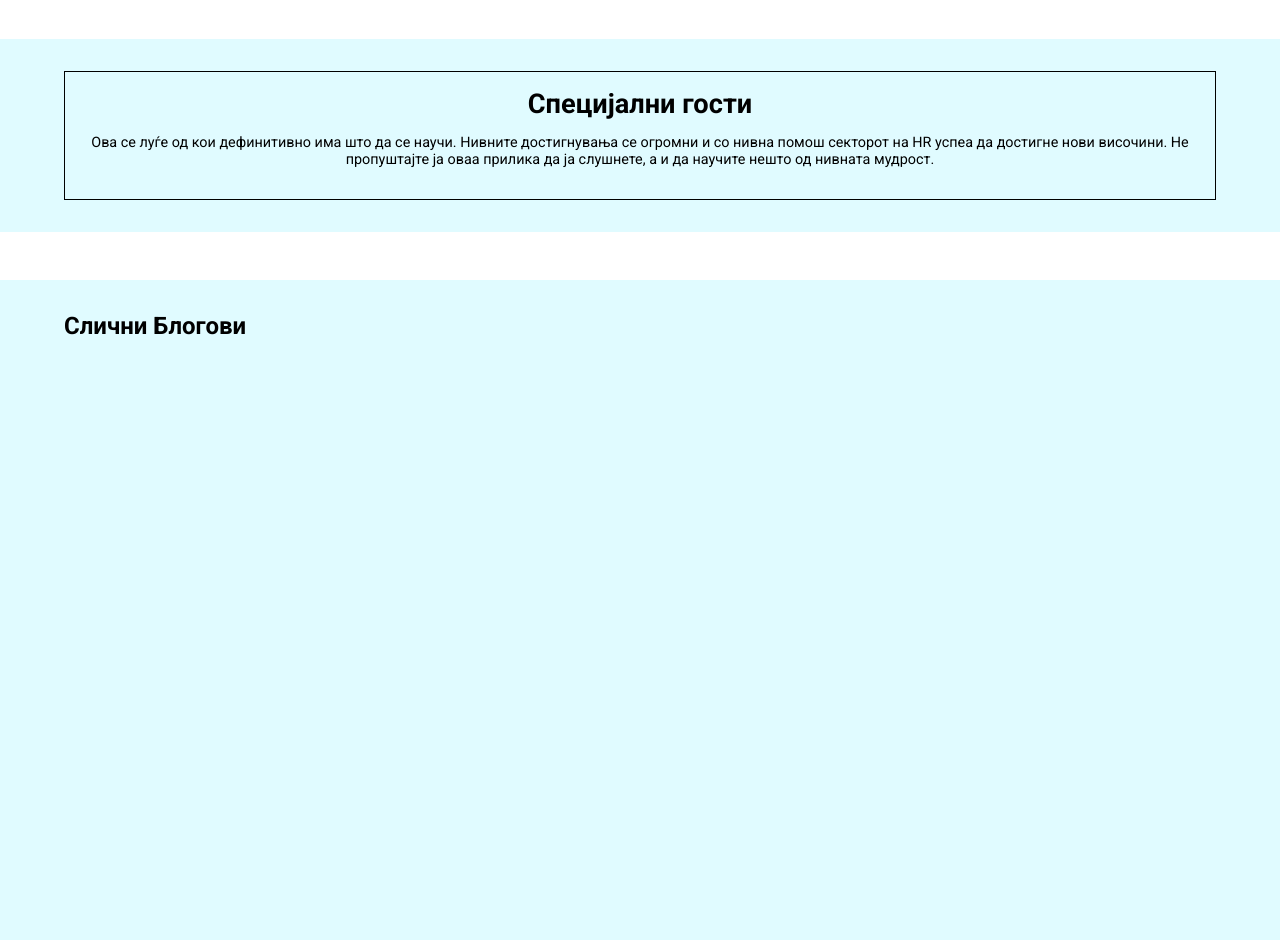
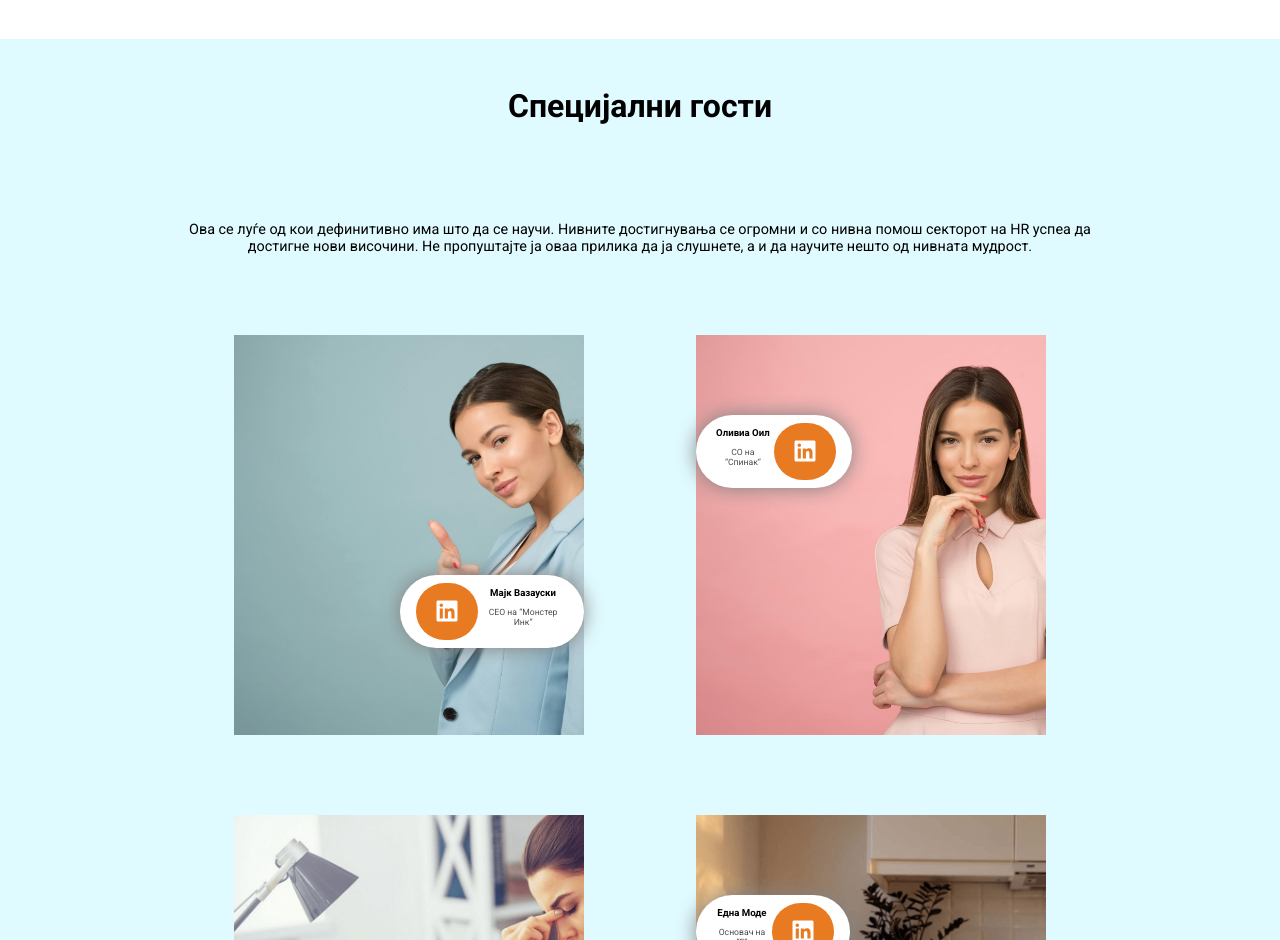
Before and after one commit to Lafazanovski/MHRA, a Next.js app: page /conferencePage in a window 1280 px wide. Shown: the part 1860-2800 px from the top of the page. Built offline with nearby package versions, Linux system fonts and the light colour scheme.

Commit message:
update specialGuest component

```diff
--- a/src/components/specialGuest/specialGuest.css
+++ b/src/components/specialGuest/specialGuest.css
@@ -1,19 +1,120 @@
 .specialGuestSection {
-    background-color: var(--backgroundSection-color);
-    margin-block: 3em;
-    padding-block: 2em;
+  background-color: var(--backgroundSection-color);
+  margin-block: 3em;
+  padding-block: 2em;
 }
 
 .specialGuestContainer {
-    border: 1px solid black;
-    text-align: center;
-    padding-block: 1em;
+  text-align: center;
+  padding-block: 1em;
 }
 
 .specialGuestContainer h2 {
-    font-size: 1.7em;
+  font-size: 2em;
+  margin-bottom: 3em;
 }
 
 .specialGuestContainer p {
+  font-size: 0.9em;
+  width: 80%;
+  margin-inline: auto;
+}
+
+.guestsImagesTopDiv,
+.guestsImagesBottomDiv {
+  display: flex;
+  justify-content: space-evenly;
+  width: 90%;
+  gap: 80;
+  margin-block: 5em;
+  margin-inline: auto;
+}
+
+.guestsImagesTopLeftDiv, .guestsImagesBottomLeftDiv {
+    background-color: inherit;
+    position: relative;
+}
+
+.guestInfoDiv {
+    background-color: white;
+    display: flex;
+    align-items: center;
+    padding: 0.5em 1em;
+    gap: 20;
+    border-radius: 50px;
+    box-shadow: 0 0 20px grey;
+    transition: 0.3s ease;
+    cursor: pointer;
+}
+
+.guestInfoDiv1, .guestInfoDiv3 {
+    position: absolute;
+    top: 60%;
+    right: 0;
+    transform: translateX(150);
+}
+
+.guestsImagesTopRightDiv, .guestsImagesBottomRightDiv {
+    background-color: inherit;
+    position: relative;
+}
+
+.guestInfoDiv2, .guestInfoDiv4 {
+    position: absolute;
+    top: 20%;
+    left: 0;
+    transform: translateX(-150);
+}
+
+.guestImage {
+  background-size: cover;
+  background-position: contain;
+  width: 350px;
+  height: 400px;
+}
+
+.guestImageTopLeft {
+  background-image: url("/images/img9.png");
+  border-radius: 200 200 0 0;
+}
+
+.guestImageTopRight {
+  background-image: url("/images/img10.png");
+  border-radius: 200 200 0 0;
+}
+
+.guestImageBottomLeft {
+  background-image: url("/images/img5.png");
+  border-radius: 0 0 200 200;
+}
+
+.guestImageBottomRight {
+  background-image: url("/images/img3.png");
+  border-radius: 0 0 200 200;
+}
+
+.guestInfoIcon {
+    background-color: var(--primary-color);
+    padding: 1em;
+    border-radius: 50px;
+    transition: 0.3s ease;
+
+    &:hover {
+        transform: scale(1.08);
+        box-shadow: 0 0 10px var(--primary-color);
+    }
+}
+
+.guestIcon {
+    color: white;
+    font-size: 1.5em;
+}
+
+.guestInfoText {
     font-size: 0.9em;
 }
+
+.guestInfoText p {
+    font-size: 0.6em;
+    opacity: 0.7;
+}
--- a/src/components/specialGuest/specialGuest.tsx
+++ b/src/components/specialGuest/specialGuest.tsx
@@ -1,17 +1,91 @@
-import React from 'react'
+import { faLinkedin } from "@fortawesome/free-brands-svg-icons";
+import { FontAwesomeIcon } from "@fortawesome/react-fontawesome";
+import Link from "next/link";
+import React from "react";
 
 const SpecialGuest = () => {
   return (
     <>
-    <div className='specialGuestSection'>
-        <div className='specialGuestContainer wrapper'>
-            <h2>Специјални гости</h2>
-            <p>Ова се луѓе од кои дефинитивно има што да се научи. Нивните достигнувања се огромни и со нивна помош секторот на HR успеа да достигне нови височини. Не пропуштајте ја оваа прилика да ја слушнете, а и да научите нешто од нивната мудрост. </p>
+      <div className="specialGuestSection">
+        <div className="specialGuestContainer wrapper">
+          <h2>Специјални гости</h2>
+          <p>
+            Ова се луѓе од кои дефинитивно има што да се научи. Нивните
+            достигнувања се огромни и со нивна помош секторот на HR успеа да
+            достигне нови височини. Не пропуштајте ја оваа прилика да ја
+            слушнете, а и да научите нешто од нивната мудрост.{" "}
+          </p>
+          {/* Guests Container */}
+          <div className="guestsImagesContainer">
+            {/* Top Div */}
+            <div className="guestsImagesTopDiv">
+              {/* 1 guest */}
+              <div className="guestsImagesTopLeftDiv">
+                <div className="guestImage guestImageTopLeft"></div>
+                <div className="guestInfoDiv guestInfoDiv1">
+                  <div className="guestInfoIcon">
+                    <FontAwesomeIcon icon={faLinkedin} className="guestIcon" />
+                  </div>
+                  <div className="guestInfoText">
+                    <h6>Мајк Вазауски</h6>
+                    <p>СЕО на “Монстер Инк“</p>
+                  </div>
+                </div>
+              </div>
+              {/* 2 guest */}
+              <div className="guestsImagesTopRightDiv">
+                <div className="guestImage guestImageTopRight"></div>
+                <div className="guestInfoDiv guestInfoDiv2">
+                  <div className="guestInfoText">
+                    <h6>Оливиа Оил</h6>
+                    <p>СО на “Спинак“</p>
+                  </div>
+                  <div className="guestInfoIcon">
+                    <FontAwesomeIcon icon={faLinkedin} className="guestIcon" />
+                  </div>
+                </div>
+              </div>
+            </div>
+            {/* Bottom Div */}
+            <div className="guestsImagesBottomDiv">
+              {/* 3 guest */}
+              <div className="guestsImagesBottomLeftDiv">
+                <div className="guestImage guestImageBottomLeft"></div>
+                <div className="guestInfoDiv guestInfoDiv3">
+                  <div className="guestInfoIcon">
+                    <FontAwesomeIcon icon={faLinkedin} className="guestIcon" />
+                  </div>
+                  <div className="guestInfoText">
+                    <h6>Џејмс Суливан</h6>
+                    <p>Основач на “М.И.“</p>
+                  </div>
+                </div>
+              </div>
+              {/* 4 guest */}
+              <div className="guestsImagesBottomRightDiv">
+                <div className="guestImage guestImageBottomRight"></div>
+                <div className="guestInfoDiv guestInfoDiv4">
+                  <div className="guestInfoText">
+                    <h6>Една Моде</h6>
+                    <p>Основач на “Е“</p>
+                  </div>
+                  <div className="guestInfoIcon">
+                    <FontAwesomeIcon icon={faLinkedin} className="guestIcon" />
+                  </div>
+                </div>
+              </div>
+            </div>
+          </div>
+          {/* All Speakers Button */}
+          <div className="AllSpeakersButton">
+            <Link href="/">
+              <button className="primaryButton">Сите Спикери</button>
+            </Link>
+          </div>
+        </div>
+      </div>
+    </>
+  );
+};
 
-        </div>
-    </div>
-    </>
-  )
-}
-
-export default SpecialGuest
+export default SpecialGuest;
```
